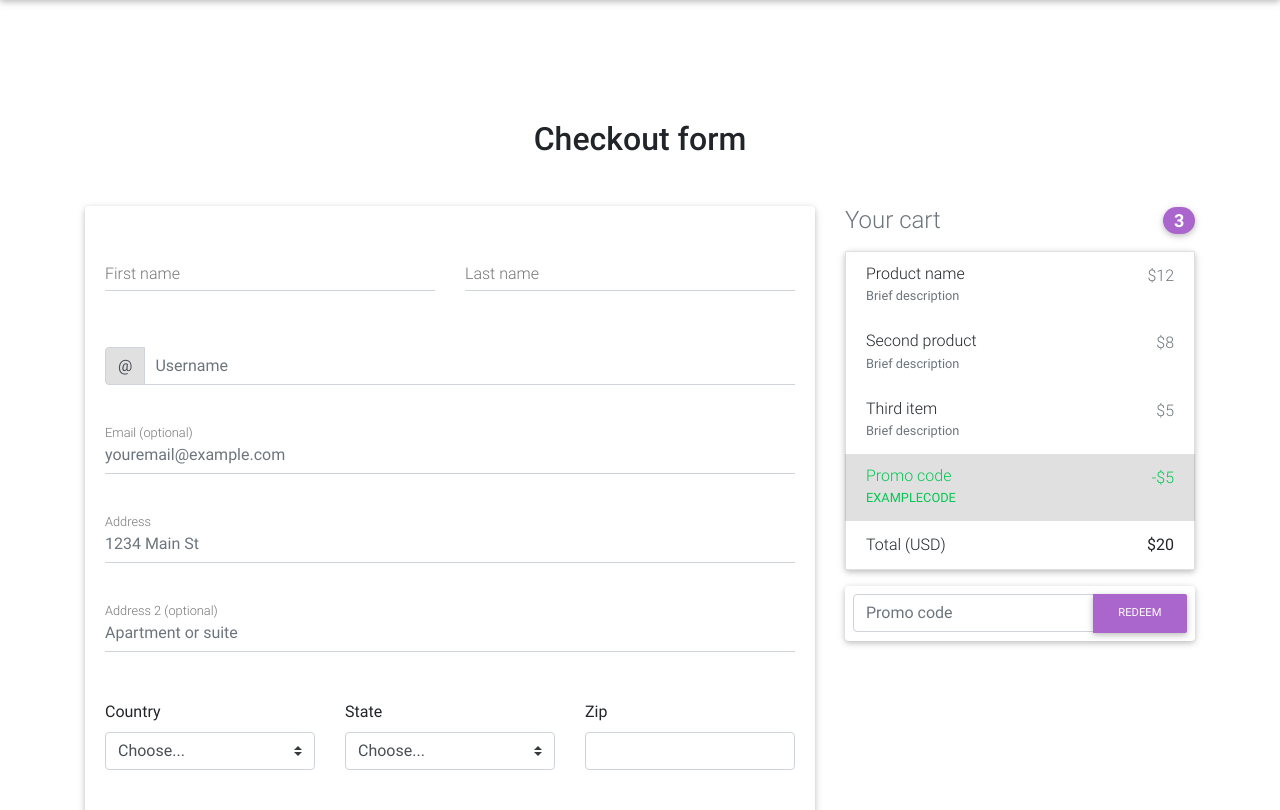
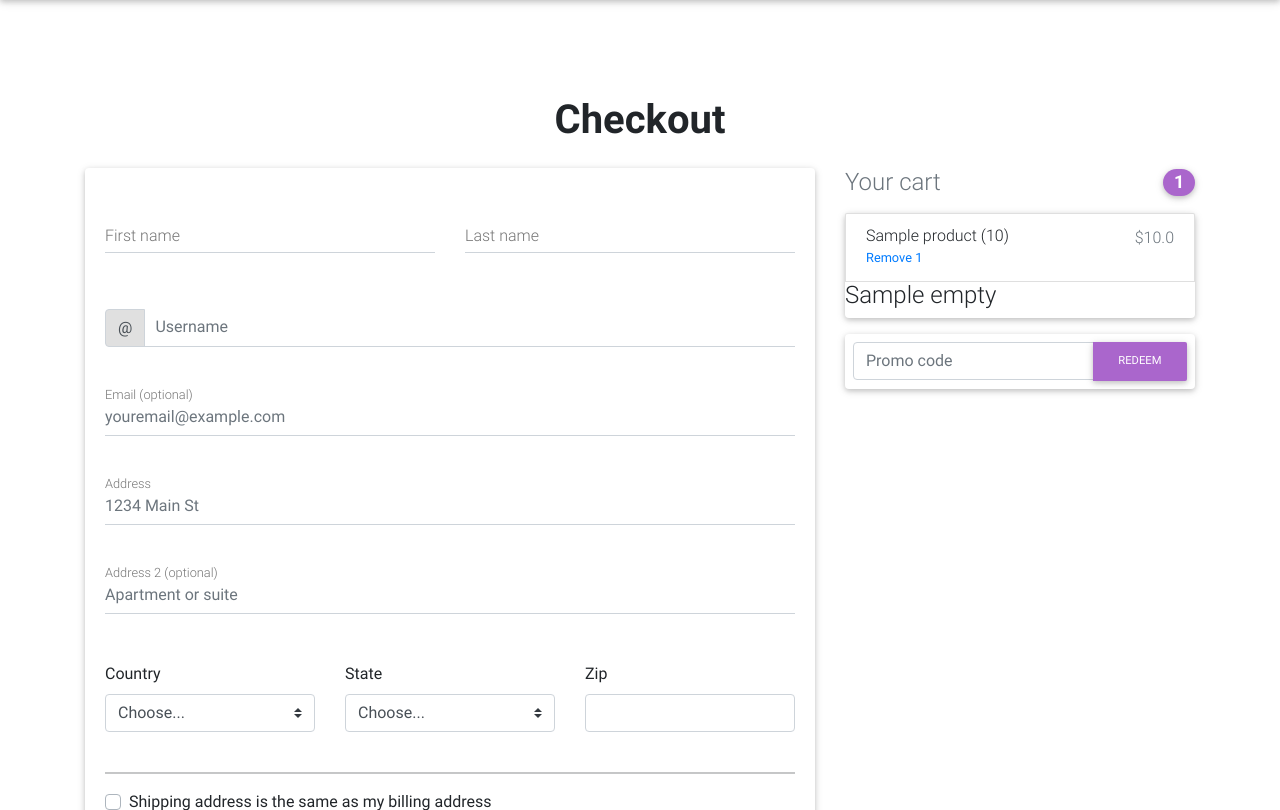
Before and after one commit to MilenPlamenov/django_audi_our_love_shop, a Django app: template templates/shop/checkout-page.html in a window 1280 px wide. Shown: the part 56-866 px from the top of the page. Run offline with Django 4.2, Linux system fonts and the light colour scheme; tables that the repository leaves empty hold one stand-in row (values such as "Sample post"); the template is opened without the code that fills it: values that come from a table or form of the project are taken from there, most other values are stand-ins (such as "Sample title", 1, 10 or a date in 2020); some libraries are stand-ins or nearby versions.

Commit message:
Working on the checkout page added information about the items in the cart

```diff
--- a/templates/shop/checkout-page.html
+++ b/templates/shop/checkout-page.html
@@ -19,7 +19,7 @@
         <div class="container wow fadeIn">
 
             <!-- Heading -->
-      <h2 class="my-5 h2 text-center">Checkout form</h2>
+            <h1 class="my-4 h1 text-center fw-bold">Checkout</h1>
 
             <!--Grid row-->
             <div class="row">
@@ -68,7 +68,8 @@
                                 <div class="input-group-prepend">
                                     <span class="input-group-text" id="basic-addon1">@</span>
                                 </div>
-                <input type="text" class="form-control py-0" placeholder="Username" aria-describedby="basic-addon1">
+                                <input type="text" class="form-control py-0" placeholder="Username"
+                                       aria-describedby="basic-addon1">
                             </div>
 
                             <!--email-->
@@ -141,26 +142,31 @@
 
                             <div class="custom-control custom-checkbox">
                                 <input type="checkbox" class="custom-control-input" id="same-address">
-                <label class="custom-control-label" for="same-address">Shipping address is the same as my billing address</label>
+                                <label class="custom-control-label" for="same-address">Shipping address is the same as
+                                    my billing address</label>
                             </div>
                             <div class="custom-control custom-checkbox">
                                 <input type="checkbox" class="custom-control-input" id="save-info">
-                <label class="custom-control-label" for="save-info">Save this information for next time</label>
+                                <label class="custom-control-label" for="save-info">Save this information for next
+                                    time</label>
                             </div>
 
                             <hr>
 
                             <div class="d-block my-3">
                                 <div class="custom-control custom-radio">
-                  <input id="credit" name="paymentMethod" type="radio" class="custom-control-input" checked required>
+                                    <input id="credit" name="paymentMethod" type="radio" class="custom-control-input"
+                                           checked required>
                                     <label class="custom-control-label" for="credit">Credit card</label>
                                 </div>
                                 <div class="custom-control custom-radio">
-                  <input id="debit" name="paymentMethod" type="radio" class="custom-control-input" required>
+                                    <input id="debit" name="paymentMethod" type="radio" class="custom-control-input"
+                                           required>
                                     <label class="custom-control-label" for="debit">Debit card</label>
                                 </div>
                                 <div class="custom-control custom-radio">
-                  <input id="paypal" name="paymentMethod" type="radio" class="custom-control-input" required>
+                                    <input id="paypal" name="paymentMethod" type="radio" class="custom-control-input"
+                                           required>
                                     <label class="custom-control-label" for="paypal">Paypal</label>
                                 </div>
                             </div>
@@ -214,50 +220,36 @@
                     <!-- Heading -->
                     <h4 class="d-flex justify-content-between align-items-center mb-3">
                         <span class="text-muted">Your cart</span>
-            <span class="badge badge-secondary badge-pill">3</span>
+                        <span class="badge badge-secondary badge-pill">{{ total_items_count }}</span>
                     </h4>
 
                     <!-- Cart -->
                     <ul class="list-group mb-3 z-depth-1">
+                            {% for product in order.items.all %}
                                 <li class="list-group-item d-flex justify-content-between lh-condensed">
                                     <div>
-                <h6 class="my-0">Product name</h6>
-                <small class="text-muted">Brief description</small>
+                                        <h6 class="my-0">{{ product.product.title }}  ({{ product.quantity }})</h6>
+                                        <small class="text-muted"><a href="{% url 'remove-single-item-from-cart' product.product.id %}">Remove 1</a></small>
                                     </div>
-              <span class="text-muted">$12</span>
+                                    <span class="text-muted">${{ product.product.price }}</span>
                                 </li>
-            <li class="list-group-item d-flex justify-content-between lh-condensed">
-              <div>
-                <h6 class="my-0">Second product</h6>
-                <small class="text-muted">Brief description</small>
-              </div>
-              <span class="text-muted">$8</span>
-            </li>
-            <li class="list-group-item d-flex justify-content-between lh-condensed">
-              <div>
-                <h6 class="my-0">Third item</h6>
-                <small class="text-muted">Brief description</small>
-              </div>
-              <span class="text-muted">$5</span>
-            </li>
-            <li class="list-group-item d-flex justify-content-between bg-light">
-              <div class="text-success">
-                <h6 class="my-0">Promo code</h6>
-                <small>EXAMPLECODE</small>
-              </div>
-              <span class="text-success">-$5</span>
-            </li>
+                            {% endfor %}
+                    {% if empty %}
+                        <h4>{{ empty }}</h4>
+                        {% else %}
                             <li class="list-group-item d-flex justify-content-between">
                                 <span>Total (USD)</span>
-              <strong>$20</strong>
+                                <strong>${{ total }}</strong>
                             </li>
+                    {% endif %}
                     </ul>
                     <!-- Cart -->
 
                     <!-- Promo code -->
                     <form class="card p-2">
                         <div class="input-group">
-              <input type="text" class="form-control" placeholder="Promo code" aria-label="Recipient's username" aria-describedby="basic-addon2">
+                            <input type="text" class="form-control" placeholder="Promo code"
+                                   aria-label="Recipient's username" aria-describedby="basic-addon2">
                             <div class="input-group-append">
                                 <button class="btn btn-secondary btn-md waves-effect m-0" type="button">Redeem</button>
                             </div>
```
Also changed, not shown: audi_our_love_shop_project/shop/views.py (+24 -4 lines). Lines whose indentation alone changed are shown as unchanged.
